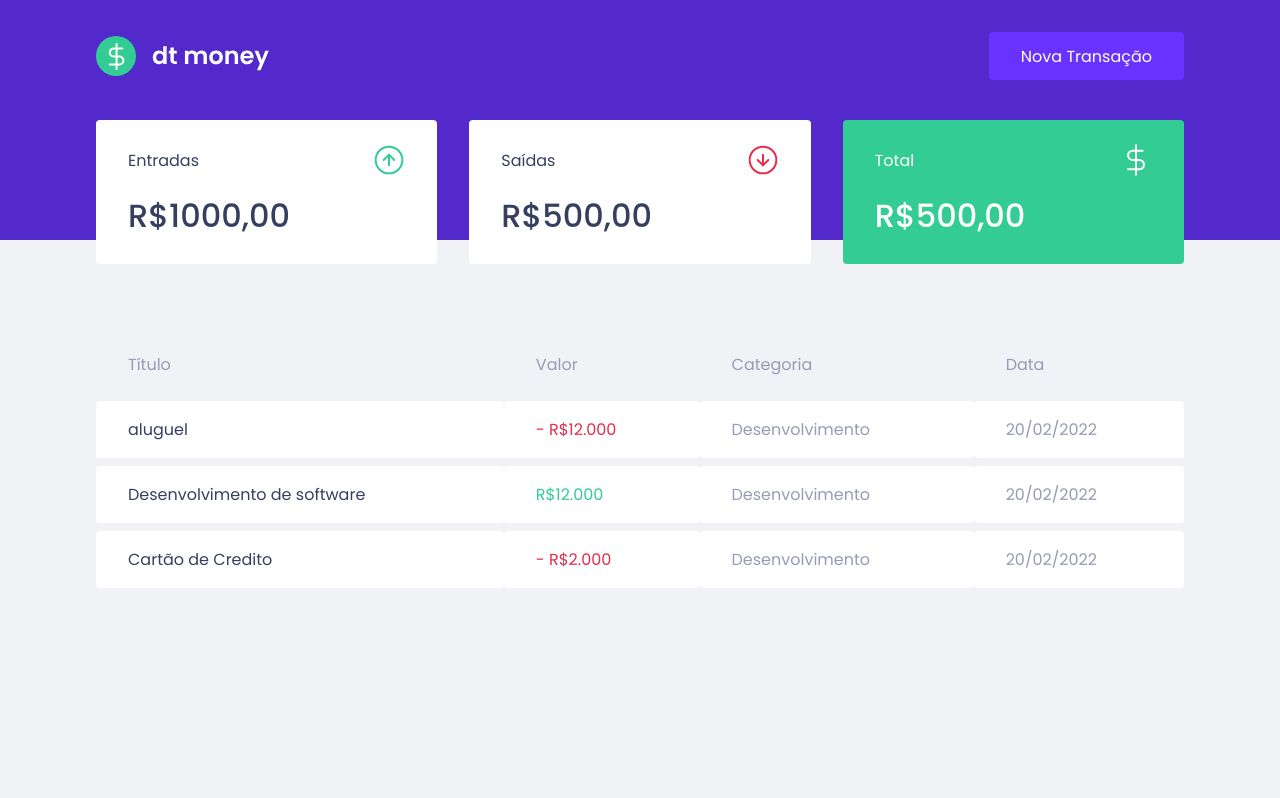
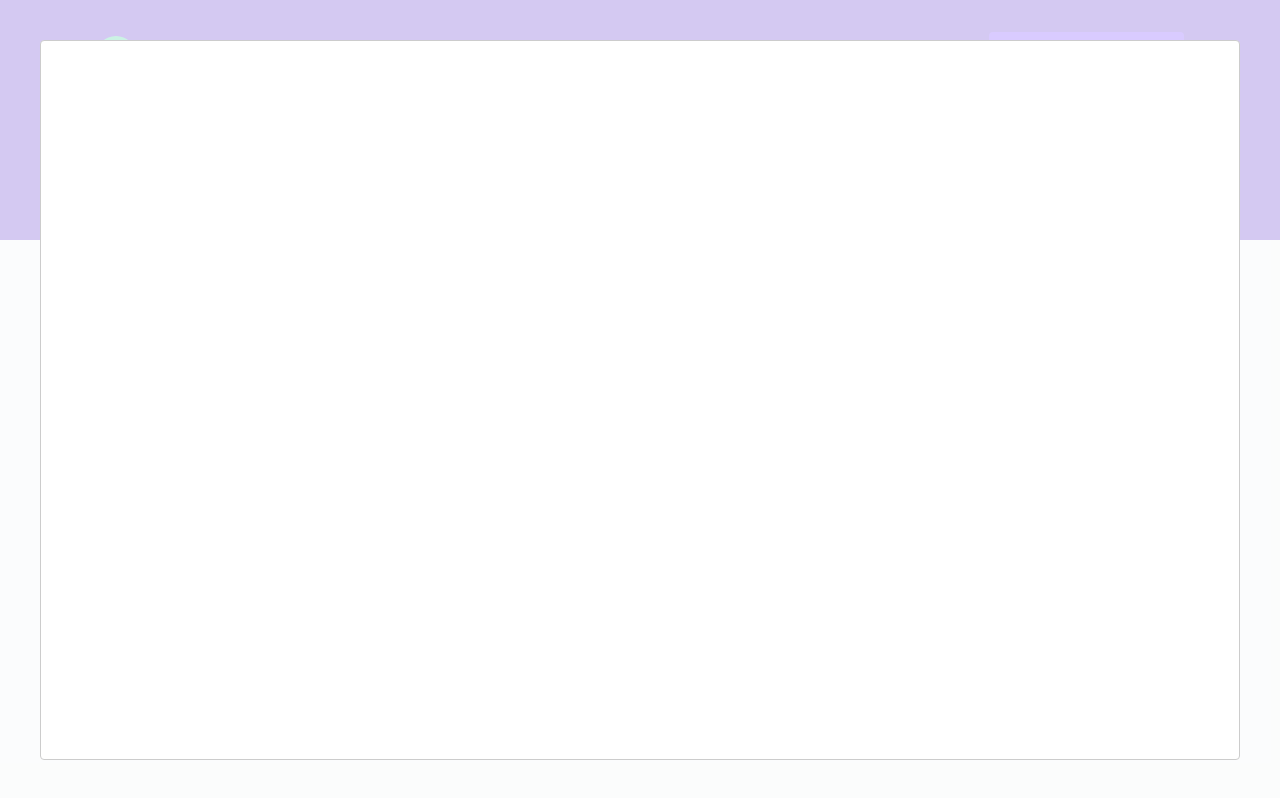
Before and after one commit to devpedrospereira/dtmoney, a React (Create React App) app: page / in a window 1280 px wide. Both pictures are taken after a click on the button "Nova Transação". Built offline with nearby package versions, Linux system fonts and the light colour scheme; no server answers; what miragejs would draw is missing.

Commit message:
implementação do React-Modal

```diff
--- a/package.json
+++ b/package.json
@@ -7,6 +7,7 @@
     "miragejs": "^0.1.43",
     "react": "^17.0.2",
     "react-dom": "^17.0.2",
+    "react-modal": "^3.14.4",
     "react-scripts": "5.0.0",
     "styled-components": "^5.3.3",
     "web-vitals": "^2.1.4"
@@ -19,6 +20,7 @@
     "@types/node": "^16.11.26",
     "@types/react": "^17.0.39",
     "@types/react-dom": "^17.0.13",
+    "@types/react-modal": "^3.13.1",
     "@types/styled-components": "^5.1.24",
     "typescript": "^4.6.2"
   },
--- a/src/components/header/index.tsx
+++ b/src/components/header/index.tsx
@@ -1,14 +1,32 @@
+import { useState } from 'react'
+import Modal from 'react-modal'
 import logoImg from '../../assets/logo.svg'
 import { Container, Content} from './styles'
 
 export function Header(){
+    const [isNewTransactionModalOpen, setisNewTransactionModalOpen] = useState(false);
+
+    function handleOpenNewTransactionModal(){
+        setisNewTransactionModalOpen(true)
+    }
+    function handlecloseNewTransactionModal(){
+        setisNewTransactionModalOpen(false)
+
+    }
+
     return(
         <Container>
             <Content>
                 <img src={logoImg} alt="" />
-                <button type="button">
+                <button type="button" onClick={handleOpenNewTransactionModal}>
                     Nova Transação
                 </button>
+                <Modal
+                    isOpen={isNewTransactionModalOpen}
+                    onRequestClose={handlecloseNewTransactionModal}
+                >
+
+                </Modal>
             </Content>
         </Container>
     )
```
Also changed, not shown: 1 other file (tests, documents, lock files or other folders).
